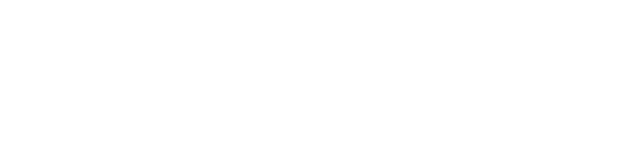
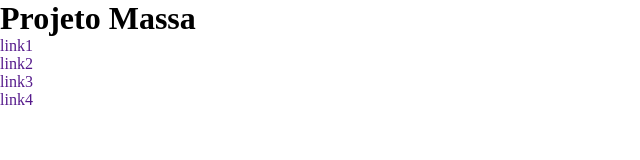
Before and after one commit to rafael-bertoldo/trabalhando-com-branchs, a plain HTML site: page index.html in a window 1280 px wide. Shown: the whole page, without its empty margins (0-640 px from the left). Drawn offline with Linux system fonts and the light colour scheme.

Commit message:
estrutura estatica do HTML

```diff
--- a/index.html
+++ b/index.html
@@ -9,6 +9,17 @@
     <title>Projeto Massa</title>
   </head>
   <body>
+    <main>
+      <h1>Projeto Massa</h1>
+      <section>
+        <ul>
+          <li><a href="">link1</a></li>
+          <li><a href="">link2</a></li>
+          <li><a href="">link3</a></li>
+          <li><a href="">link4</a></li>
+        </ul>
+      </section>
+    </main>
     <script src="./src/scripts/script.js"></script>
   </body>
 </html>
```
